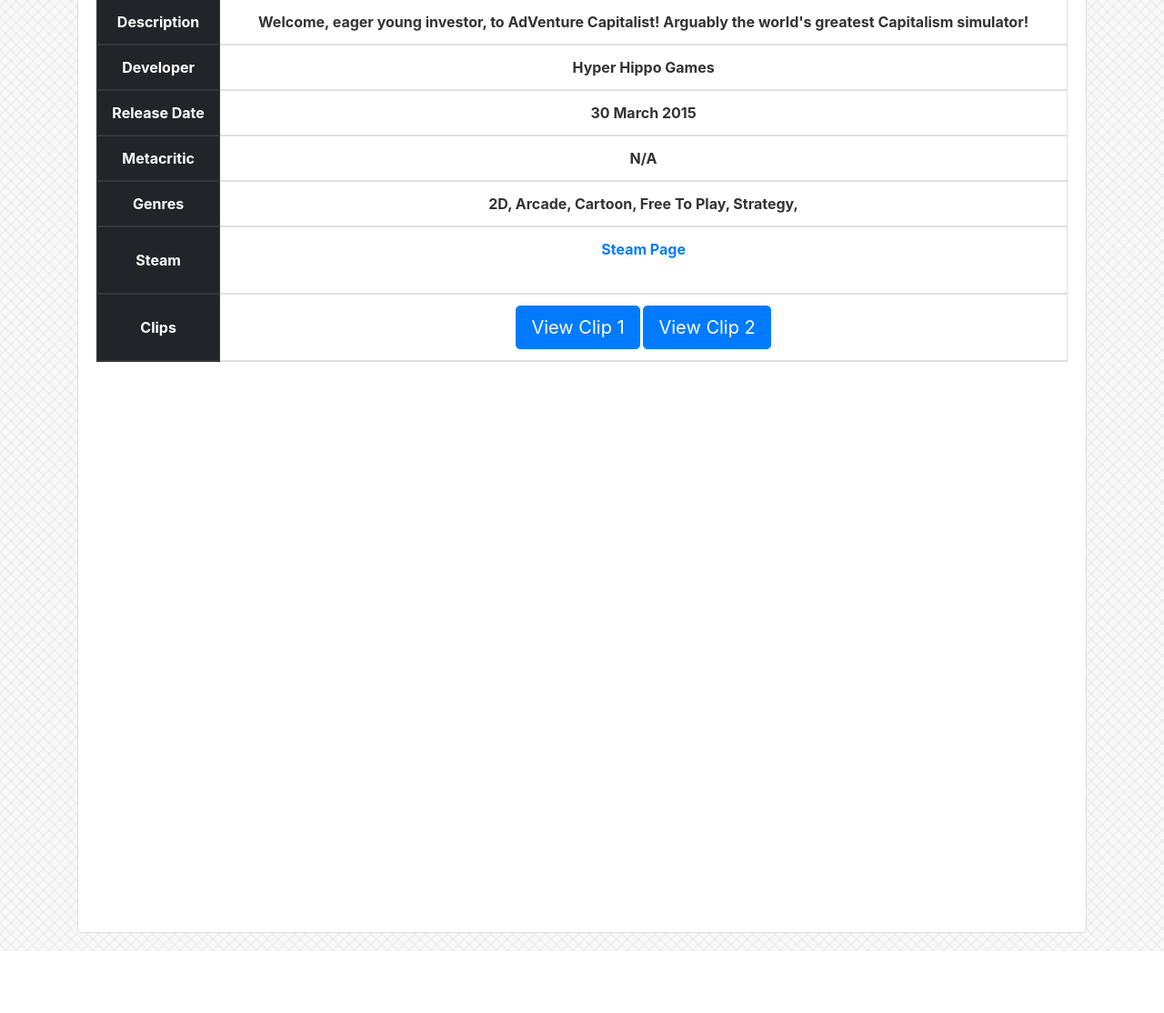
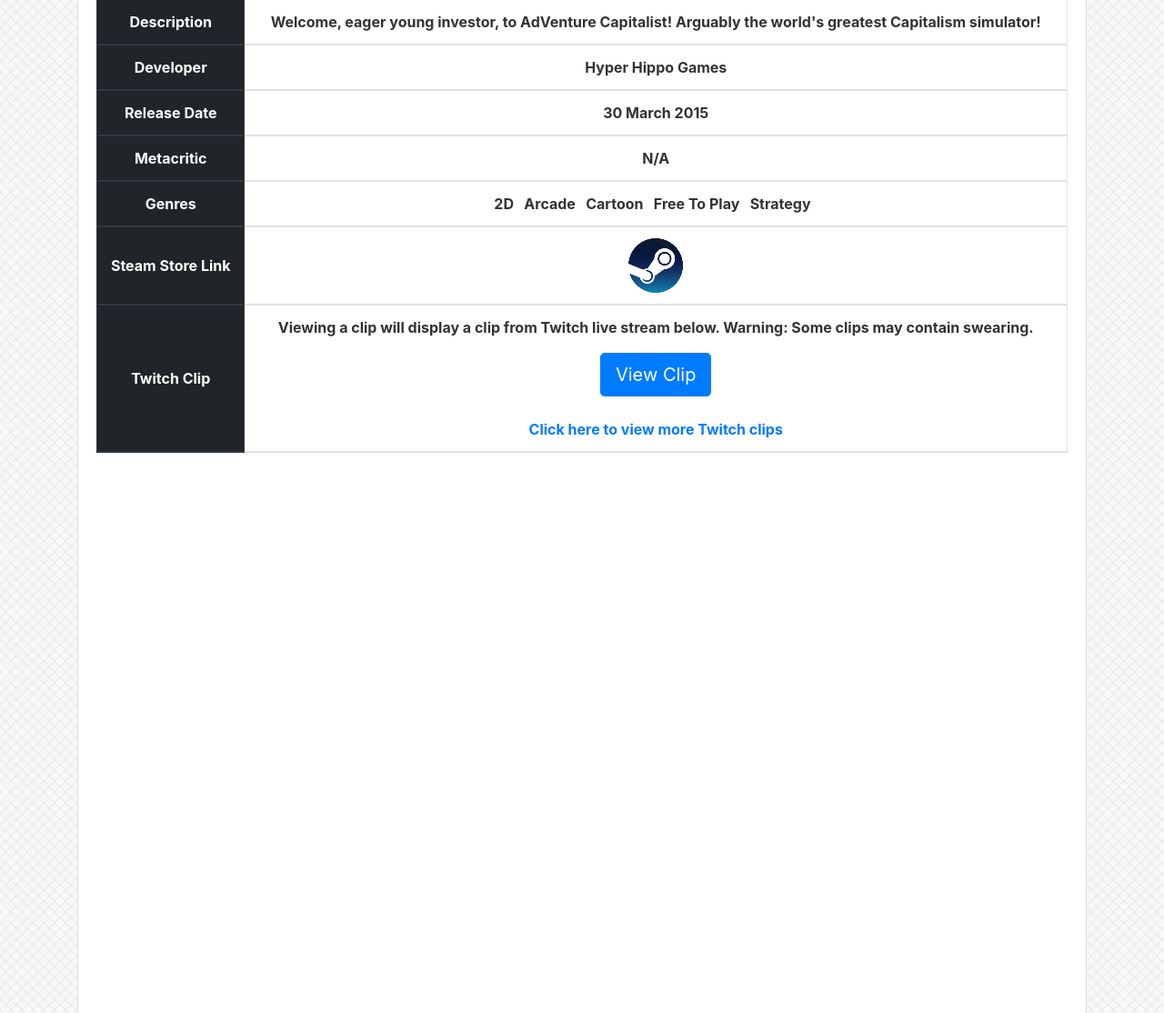
Before and after one commit to Stuart1997/Suggestream, a Django app: page /home/38/detail in a window 1280 px wide. Shown: the part 473-1587 px from the top of the page at 91% size. Before the commit the page ends 1519 px from the top, so only its background shows below. Run offline with Django 3.2, Linux system fonts and the light colour scheme; data comes from the database, SQL or seed files in the repository; both versions use the stored data as it was after the commit; some libraries are stand-ins or nearby versions.

Commit message:
Changed frontend to be responsive on mobiles and tablets

```diff
--- a/games/models.py
+++ b/games/models.py
@@ -79,9 +79,9 @@ class Game(models.Model):
     metacritic = models.IntegerField()
     image = models.CharField(max_length=1000, default="https://steamstore-a.akamaihd.net/public/shared/images/responsive/share_steam_logo.png")
     steam = models.CharField(max_length=1000, default="https://store.steampowered.com/")
+    clip = models.CharField(max_length=300, default="https://clips.twitch.tv/embed?clip=")
+    streams = models.CharField(max_length=300, null=True)
     genres = models.ManyToManyField(Genre)
 
     def __str__(self):
-        # Game.objects.all().prefetch_related('genres')
-        #return "%s (%s)" % (self.name, ", ".join(genre.name for genre in self.genres.all()),)
         return self.name
--- a/games/static/games/script.js
+++ b/games/static/games/script.js
@@ -34,9 +34,6 @@ function setAction(userID) {
 
 
 function revealClip(source) {
+    console.log("Source = " + source);
     document.getElementById('stream').src = source;
 }
-
-function revealClip2(source) {
-    document.getElementById('stream2').src = source;
-}
--- a/games/static/games/style.css
+++ b/games/static/games/style.css
@@ -10,6 +10,17 @@ div#wholePage h1, h3, img, p, select, a, form {
     margin-left: auto;
     margin-right: auto;
     vertical-align: middle;
+}
+
+.btn-group-wrap {
+    text-align: center;
+}
+
+div.btn-group {
+    margin: 0 auto;
+    text-align: center;
+    width: inherit;
+    display: inline-block;
 }
 
 th, td {
--- a/games/templates/games/detail.html
+++ b/games/templates/games/detail.html
@@ -13,7 +13,7 @@
 <div id="wholePage">
 
     <h1>{{ game.name }}</h1>
-    <img src="{{ game.image }}"><br>
+    <img class="img-fluid" src="{{ game.image }}"><br>
 
 <table class="table table-bordered">
     <tbody>
@@ -43,36 +43,33 @@
           <th class="align-middle">Genres</th>
             <td class="align-middle">
                 {% for genre in game.genres.all %}
-                    {{ genre }},
+                    {{ genre }} &nbsp;
                 {% endfor %}
             </td>
         </tr>
         <tr>
-            <th class="align-middle">Steam</th>
+            <th class="align-middle">Steam Store Link</th>
                 <td class="align-middle">
-                    <a href="{{ game.steam }}">Steam Page</a><br>
+                    {% load static %}
+                    <a href="{{ game.steam }}">
+                        <img src="{% static 'games/images/steam.png' %}"/>
+                    </a>
                 </td>
         </tr>
         <tr>
-            <th class="align-middle">Clips</th>
+            <th class="align-middle">Twitch Clip</th>
                 <td class="align-middle">
-                    <button class="btn btn-primary btn-lg" onclick="revealClip('https://clips.twitch.tv/embed?clip=EmpathicAwkwardPorcupineGingerPower')">View Clip 1</button>
-                    <button class="btn btn-primary btn-lg" onclick="revealClip('https://clips.twitch.tv/embed?clip=TriangularLaconicLemurOSfrog')">View Clip 2</button>
+                    <p>Viewing a clip will display a clip from Twitch live stream below. Warning: Some clips may contain swearing.</p>
+                    <button class="btn btn-primary btn-lg" onclick="revealClip('{{ game.clip }}')">View Clip</button><br><br>
+                    <a href="{{ game.streams }}">Click here to view more Twitch clips</a>
                 </td>
         </tr>
-    </tbody>
 </table>
 
 
 <div class="embed-responsive embed-responsive-16by9">
     <iframe id="stream" class="embed-responsive-item" src="" frameborder="0" scrolling="no" allowfullscreen="true"></iframe>
 </div>
-
-{#    <iframe src="https://clips.twitch.tv/embed?clip=EmpathicAwkwardPorcupineGingerPower"#}
-{#    height="720" width="1280" frameborder="0" scrolling="no" allowfullscreen="true"></iframe>#}
-
-    {#clip={{  }}  Clip url, e.g. EmpathicAwkwardPorcupineGingerPower#}
-
 
 {% if errorMessage %}
     <p>{{ errorMessage }}</p>
--- a/games/templates/games/genresearch.html
+++ b/games/templates/games/genresearch.html
@@ -16,9 +16,10 @@
 
 <h1>Search By Genre</h1>
 {% if genre_list %}
-
+<br>
 <!--Create a dropdown box containing each genre in the database to search by-->
-<div class="btn-group">
+<div class="col-md-12 school-options-dropdown text-center">
+    <div class="dropdown btn-group">
       <button class="btn btn-secondary btn-lg dropdown-toggle" type="button" data-toggle="dropdown" aria-haspopup="true" aria-expanded="false">Select Genre</button>
       <div class="dropdown-menu scrollable-menu">
           {% for genre in genre_list %}
@@ -26,6 +27,7 @@
                 The ? in the href indicates a query, genre is the name of variable, genre.id is the variable value-->
             <a class="dropdown-item" href="{% url 'genre-results' %}?genre={{ genre.name }}&userid={{ user.id }}">{{ genre.name }}</a>
           {% endfor %}
+      </div>
     </div>
 </div>
 
--- a/games/views.py
+++ b/games/views.py
@@ -191,7 +191,7 @@ class GamesPageByGenre(generic.ListView):
         genre_name = self.request.GET.get("genre")
         user_id = self.request.GET.get("userid")
 
-        #If the user isn't logged in then their preferences can't be updated
+        #If the user is logged in then their preferences can be updated
         if user_id != "None":
             user = Profile.objects.get(user_id=user_id)
             print("-----------------------------------")
@@ -261,16 +261,20 @@ class Recommended(generic.ListView):
                             'sandbox', 'scifi', 'shooter', 'side_scroller', 'singleplayer', 'soccer', 'space', 'sports', 'stealth', 'strategy',
                             'survival', 'third_person', 'tower_defence', 'vr', 'war', 'zombie']
 
+            #Create a list of preference values
             listOfPreferences = []
-            for genre in listOfGenres: listOfPreferences.append(getattr(user, genre))
+            for genre in listOfGenres:
+                listOfPreferences.append(getattr(user, genre))
 
+            #Create a list of corresponding genres and preference values joined together as a tuple
             userPreferences = list(zip(listOfGenres, listOfPreferences))
+
+            #Sort the list of tuples by the preference value in descending order
             userPreferences.sort(key=itemgetter(1), reverse=True)
-            print("Top 3 genres:", userPreferences[0], userPreferences[1], userPreferences[2])
 
             listOfValidatedGenres = []
 
-            #For their top 3 genres, ensure the case and spacing is correctly formatted
+            #For the user's top 3 genres, ensure the case and spacing is correctly formatted
             for genre in range(3):
                 currentGenre = userPreferences[genre][0]
 
@@ -299,10 +303,8 @@ class Recommended(generic.ListView):
                 #Add the corrected genre name to the list at the end of each loop
                 listOfValidatedGenres.append(currentGenre)
 
-            print("TOP 3: ", listOfValidatedGenres)
-
             #Return all games that match the top 3 genres, with no duplicates
-            return Game.objects.filter(genres__name__in=[listOfValidatedGenres[0], listOfValidatedGenres[1], listOfValidatedGenres[2]]).distinct()
+            return Game.objects.filter(genres__name__in=[listOfValidatedGenres[0], listOfValidatedGenres[1], listOfValidatedGenres[2]]).distinct().order_by('?')
 
             #TODO Order by ? is bad practice apparently, use this https://stackoverflow.com/questions/1731346/how-to-get-two-random-records-with-django#6405601
             #https://stackoverflow.com/a/12073921/6079009
@@ -376,6 +378,7 @@ class Recommended(generic.ListView):
         context['recommended_genres'] = Genre.objects.all().filter(name__in=[listOfValidatedGenres[0], listOfValidatedGenres[1], listOfValidatedGenres[2]])
         return context
 
+
 # Displays all information about a single game on a detail page
 class DetailPage(generic.DetailView):
     model = Game
@@ -385,7 +388,7 @@ class DetailPage(generic.DetailView):
 def register(request):
     if request.method == 'POST':
         form = UserRegisterForm(request.POST)
-        profileform = ProfileForm(request.POST)
+        ProfileForm(request.POST)
 
         if form.is_valid():
             user = form.save()
@@ -405,6 +408,7 @@ def profile(request):
     preferences = model_to_dict(request.user.profile)
     return render(request, 'games/profile.html', {'preferences': preferences})
 
+
 #If the url doesn't have anything after the slash, redirect them to the login page
 def login_redirect(request):
     return redirect('games:login')
```
Also changed, not shown: games/templates/games/allgames.html (+7 -5 lines), games/templates/games/genresearchresults.html (+7 -5 lines), games/templates/games/recommended.html (+10 -7 lines), db.sqlite3, games/migrations/0015_auto_20190211_1619.py (added), games/migrations/0016_auto_20190211_1627.py (added), games/static/games/images/steam.png (added). Lines whose indentation alone changed are shown as unchanged.
